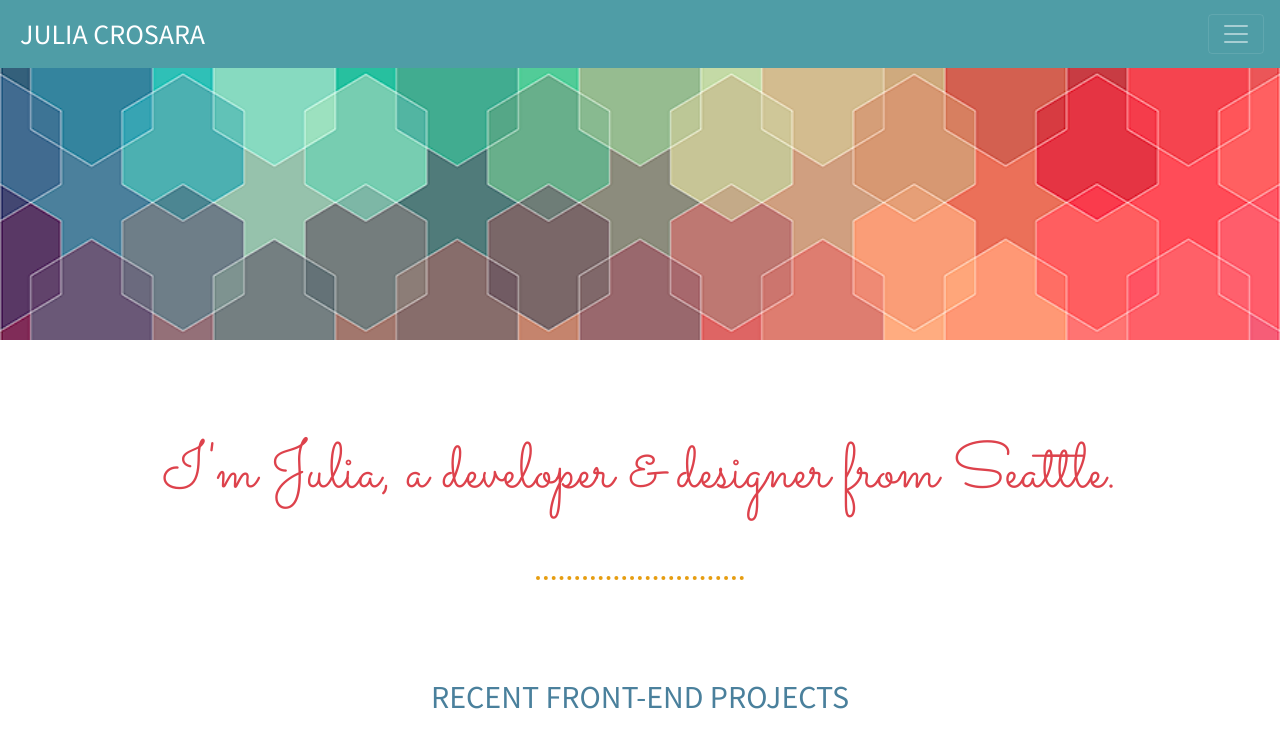
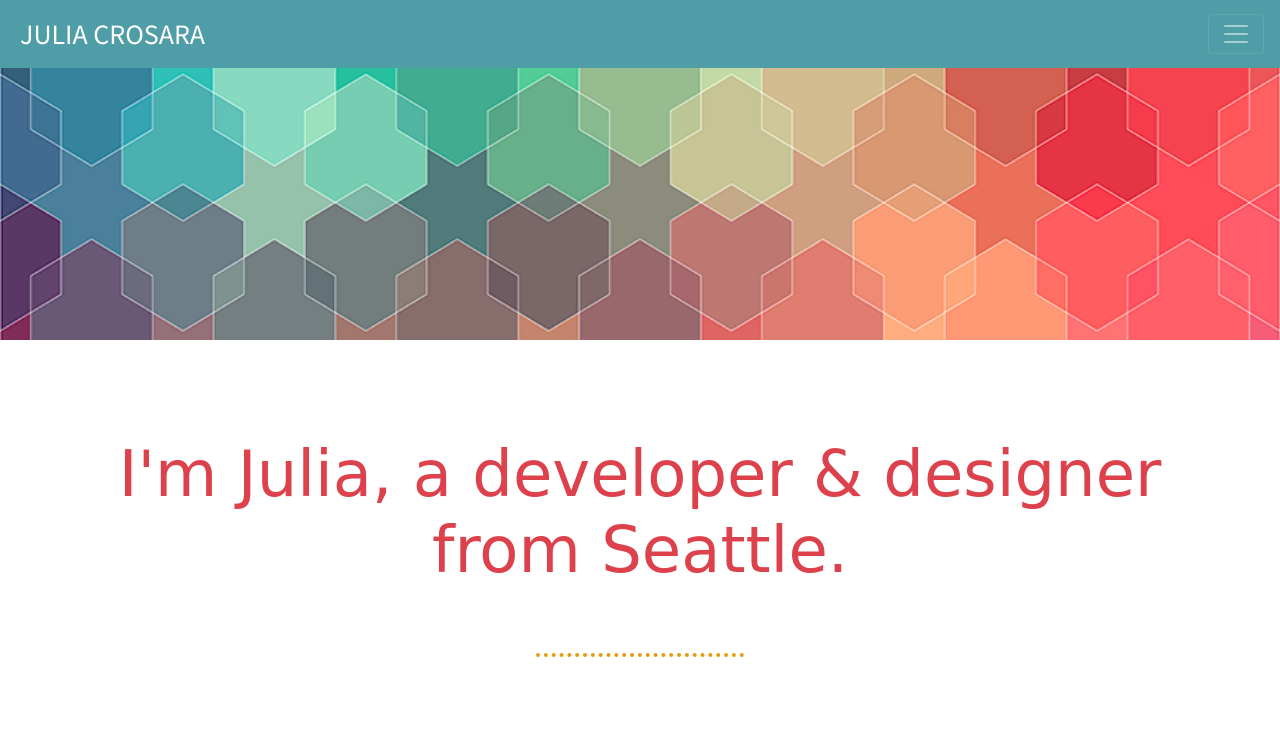
Before and after one commit to julia-crosara/portfolio, a plain HTML site: page index.html in a window 1280 px wide. Shown: the top 754 px of the page. Drawn offline with nearby package versions, Linux system fonts and the light colour scheme.

Commit message:
modify fonts and colors

```diff
--- a/index.html
+++ b/index.html
@@ -12,7 +12,7 @@
     <link rel="stylesheet" href="css/main.css">
 
     <!-- Google fonts -->
-    <link href="https://fonts.googleapis.com/css?family=Sacramento|Source+Sans+Pro:400,700&display=swap" rel="stylesheet">
+    <link href="https://fonts.googleapis.com/css?family=Cormorant+Infant:400,600,700|Source+Sans+Pro:400,700&display=swap" rel="stylesheet">
 
     <title>Julia Crosara: Developer & Designer</title>
 </head>
```
